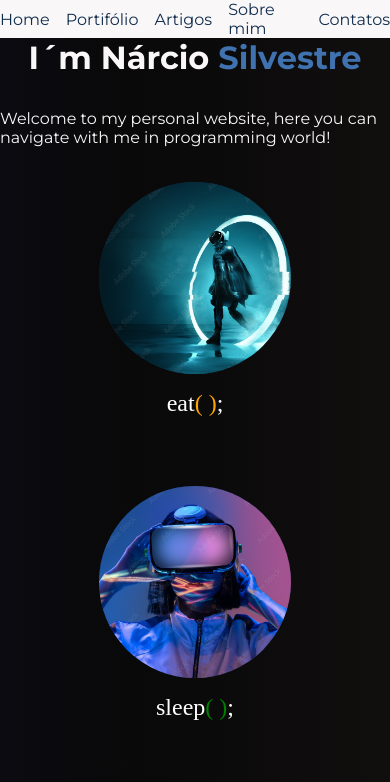
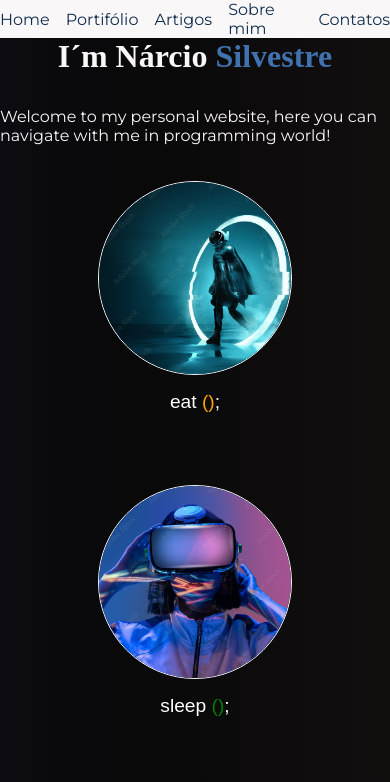
Before and after one commit to Narcio-Silvestre/mywebsite, a plain HTML site: page index.html in a window 390 px wide. Shown: the top 782 px of the page. Drawn offline with Linux system fonts and the light colour scheme.

Commit message:
changed the fonts

```diff
--- a/css/main.css
+++ b/css/main.css
@@ -71,6 +71,10 @@ body{
     color: #f9f7f7;
 }
 
+h1{
+    font-family: serif;
+}
+
 .intro {
     background: rgb(11,11,17);
     background: linear-gradient(90deg, rgba(11,11,17,1) 0%, rgba(9,9,9,1) 35%, rgba(17,14,14,1) 100%);
@@ -102,8 +106,8 @@ body{
 }
 
 .quadriple_items > div > p{
-    font-size: 1.5rem;
-    font-family: serif;
+    font-size: 1.2rem;
+    font-family: sans-serif;
 
 }
 .circles_item{
@@ -116,6 +120,7 @@ body{
     justify-content: center;
     align-items: center;
     transition: border 0.5s ease-in-out;
+    border: #f9f7f7 solid 0.1rem;
 
 }
 
@@ -129,7 +134,7 @@ body{
 
 .circles_item :hover{
 
-    border: #f9f7f7 solid 0.1rem;
+    border: #f9f7f7 solid 0.2rem;
 
 }
 
@@ -163,16 +168,7 @@ body{
         display: none;
     }
 
-    .intro   {
 
-        justify-content: center;
-        align-items: center;
-        font-size: 1rem;
-        display: flex;
-        gap: 2rem;
-
-
-    }
 
 
 
```
Also changed, not shown: index.html (+4 -4 lines).
